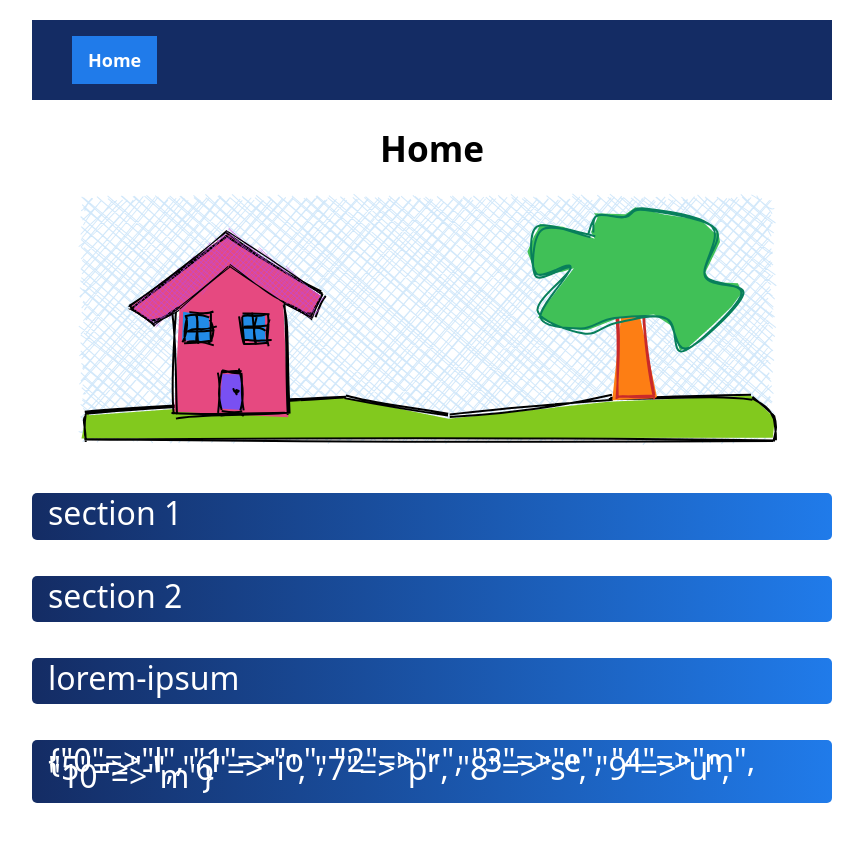
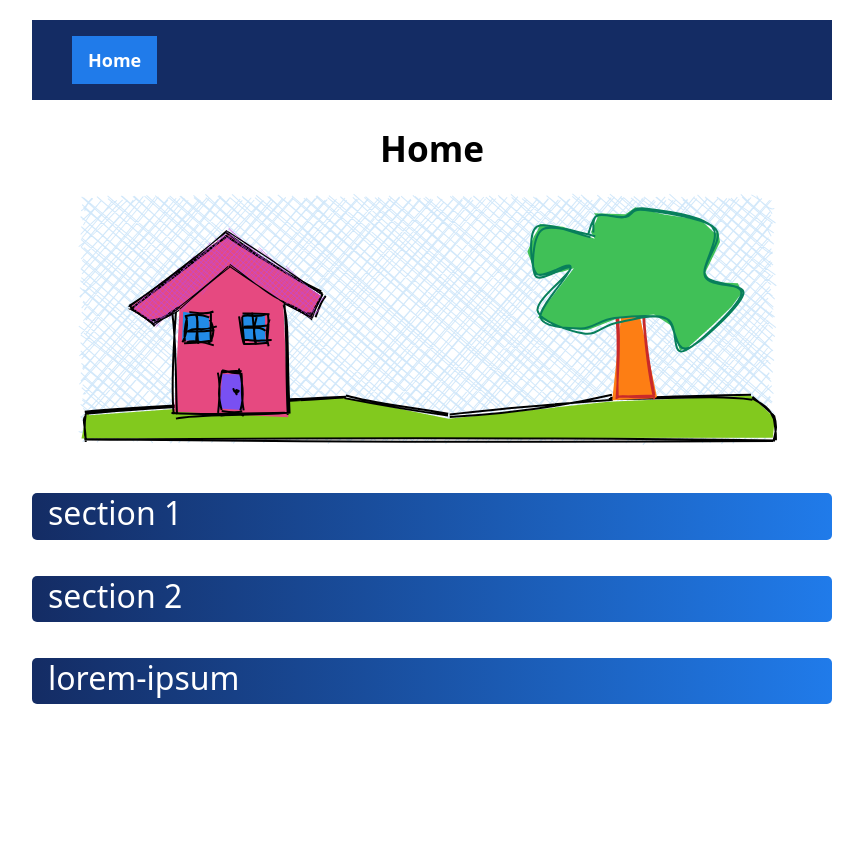
Before and after one commit to vitaliyrtest1/amazing-apple, a Jekyll site: the page built from src/flexible_pages/index.md, in a window 1280 px wide. Shown: the top 842 px of the page, without its empty margins (208-1071 px from the left). Built offline with Jekyll 4.4.1, drawn with Linux system fonts in a browser that asks for light colours.

Commit message:
index.md: updated sections

```diff
--- a/src/flexible_pages/index.md
+++ b/src/flexible_pages/index.md
@@ -5,15 +5,4 @@ sections:
   - section 1
   - section 2
   - lorem-ipsum
-  - '0': l
-    '1': o
-    '2': r
-    '3': e
-    '4': m
-    '5': '-'
-    '6': i
-    '7': p
-    '8': s
-    '9': u
-    '10': m
 ---
```
